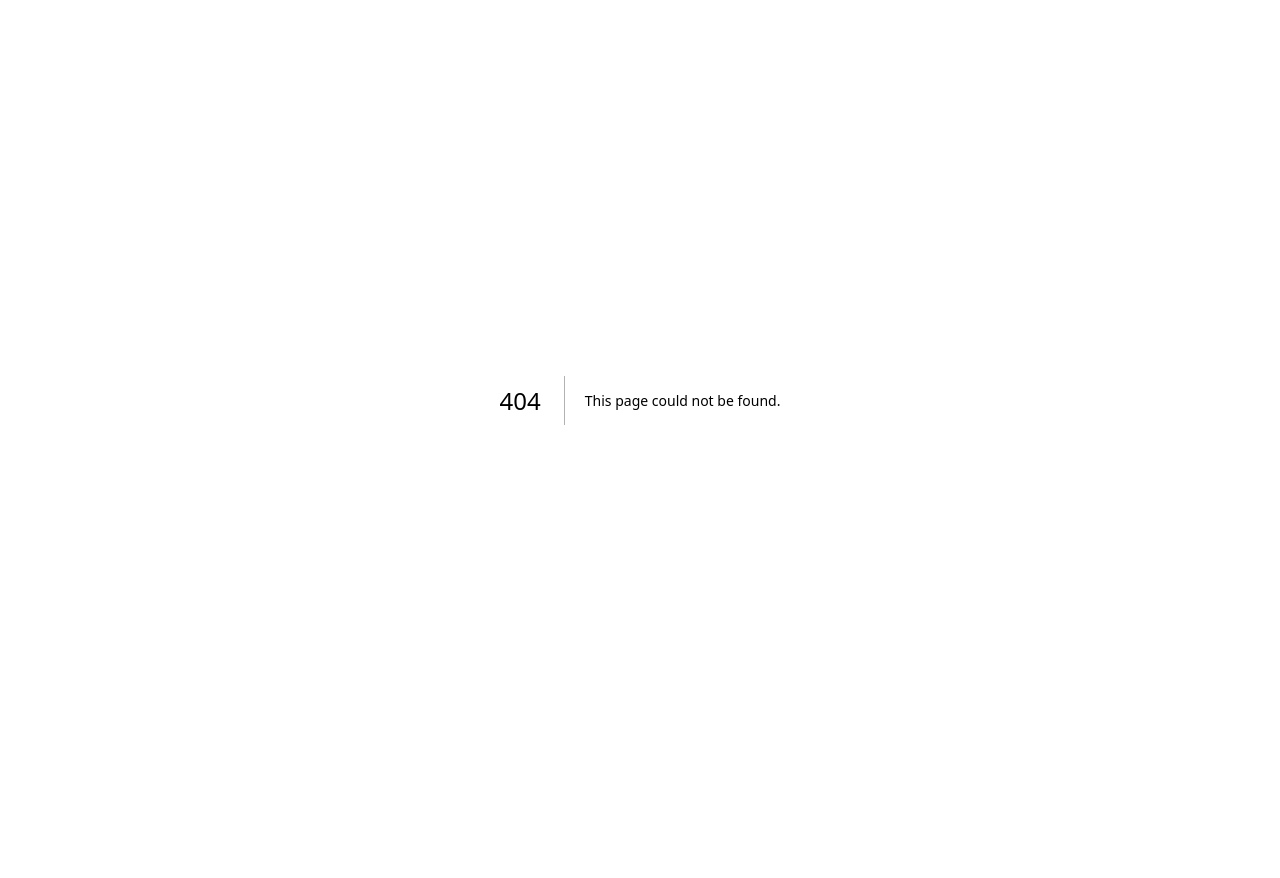
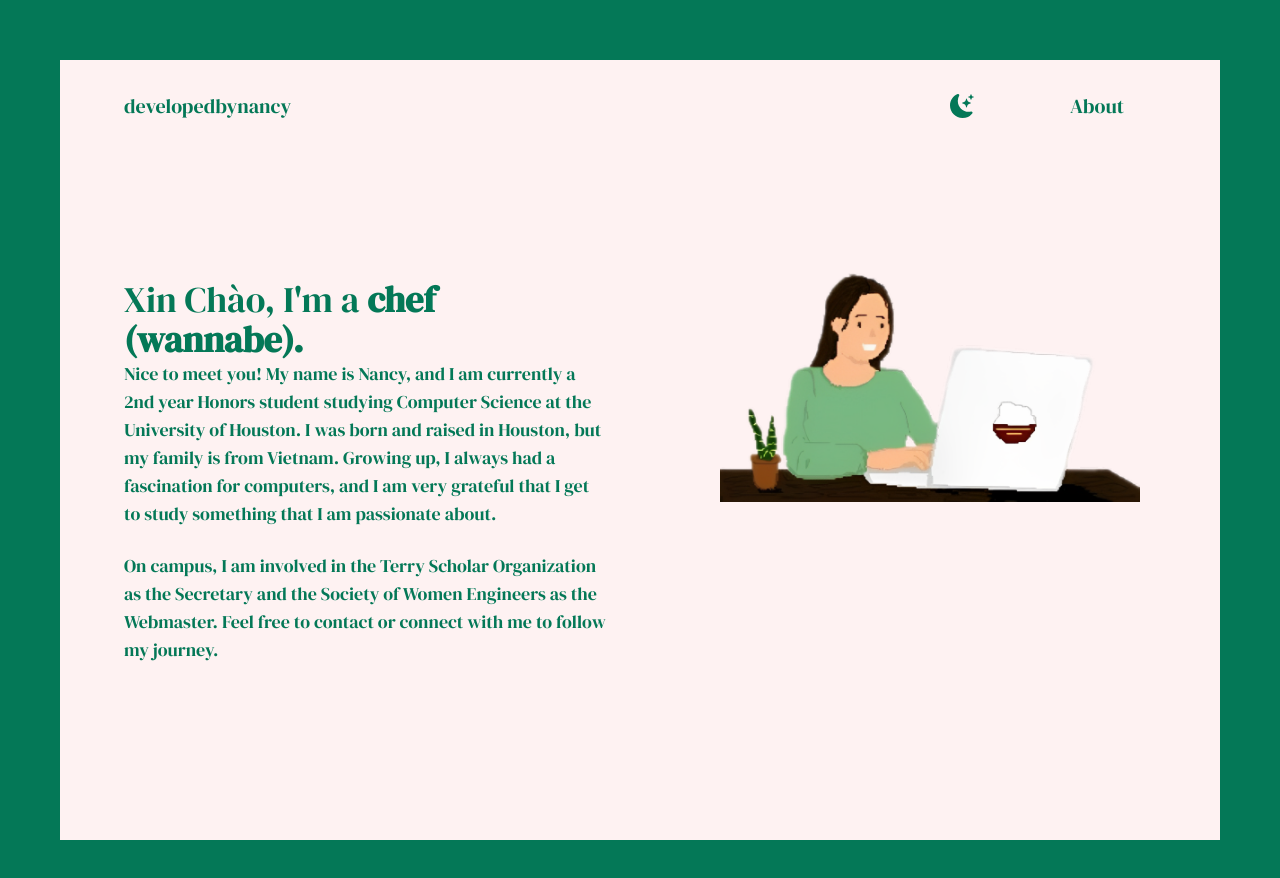
Before and after one commit to helloworldmynameisnancy/Nancy-Luu-Personal-Website, a Next.js app: page /About in a window 1280 px wide. Before the commit this address had no page. Shown: the top 878 px of the page. Before the commit the page ends 800 px from the top, so only its background shows below. Built offline with nearby package versions, Linux system fonts and the light colour scheme.

Commit message:
Initial commit from Create Next App

```diff
--- /dev/null
+++ b/pages/About.js
@@ -0,0 +1,54 @@
+import React from 'react';
+import Layout from './Layout';
+import Typical from 'react-typical';
+import Image from 'next/image';
+import lauren from '../public/Nancy Final.png';
+
+
+function AboutPage({ darkMode, setDarkMode }) {
+ return (
+   <Layout darkMode={darkMode} setDarkMode={setDarkMode}>
+     <section className="flex flex-col md:flex-row -my-28 -mb-8">
+       <div className="text-emerald-700 font-titleFont2 px-4 md:px-16 py-6 md:py-12 dark:text-red-50 md:w-1/2 md:pr-8">
+         <p className="sm: text-2xl md:text-3xl lg:text-4xl md:max-w-xl">
+             Xin Chào, I'm a{' '}
+             <Typical
+               loop={1}
+               wrapper="b"
+               steps={[
+                 'student.',
+                 1000,
+                 'developer.',
+                 1000,
+                 'chef (wannabe).',
+                 1000,
+                 'plant-mom.',
+                 1000,
+                 'student.',
+                 1000,
+               ]}
+             />
+         </p>
+         <p className="text-xl md:text-lg ">
+           Nice to meet you! My name is Nancy, and I am currently a 2nd year Honors student studying Computer Science at
+           the University of Houston. I was born and raised in Houston, but my family is from Vietnam. Growing up, I
+           always had a fascination for computers, and I am very grateful that I get to study something that I am
+           passionate about.
+         </p>
+         <p className="text-xl md:text-lg mt-4 md:mt-6 md:mb-40">
+           On campus, I am involved in the Terry Scholar Organization as the Secretary and the Society of Women
+           Engineers as the Webmaster. Feel free to contact or connect with me to follow my journey.
+         </p>
+       </div>
+       <div className="md:w-1/2 px-4 md:px-20 mb-6 md:mb-0">
+         <div className="max-w-full mx-auto">
+           <Image src={lauren} alt="Lauren" className="w-full md:max-w-md mx-auto" />
+         </div>
+       </div>
+     </section>
+   </Layout>
+ );
+}
+
+
+export default AboutPage;
--- /dev/null
+++ b/pages/Layout.js
@@ -0,0 +1,21 @@
+import React from 'react';
+import Navbar from './Nav';
+import { useState } from "react";
+
+function Layout({ children}) {
+  const [darkMode, setDarkMode]= useState(false);
+  return(
+     <div className={darkMode? "dark" : ""}>
+      <main className="bg-red-50 border-spacing border-t-60 border-b-60 border-l-60 border-r-60 border-emerald-700 dark:bg-emerald-700 dark:border-red-50">
+        <section className="min-h-full">
+          <Navbar darkMode={darkMode} setDarkMode={setDarkMode} />
+          <div className="flex flex-col items-center justify-center min-h-screenflex">
+            {children}
+          </div>
+        </section>
+      </main>
+    </div>
+  );
+}
+
+export default Layout;
--- /dev/null
+++ b/pages/Nav.js
@@ -0,0 +1,24 @@
+import React from 'react';
+import Link from 'next/link';
+import { BsFillMoonStarsFill } from 'react-icons/bs';
+
+function Navbar({ darkMode, setDarkMode }) {
+  return (
+    <nav className="py-8 mb-48 flex justify-between font-titleFont2 text-emerald-700 dark:text-red-50">
+    <Link href="/" legacyBehavior>
+      <a className="text-xl px-16">developedbynancy</a>
+     </Link>
+     <ul className="flex items-center">
+       <li><BsFillMoonStarsFill onClick={() => setDarkMode(!darkMode)} className="cursor-pointer text-2xl fill-emerald-700 dark:fill-white"/>
+       </li>
+       <li className="px-20">
+         <Link href="/About" legacyBehavior>
+         <a className="bg-white-500 px-4 dark:text-white text-xl">About</a>
+         </Link>
+       </li>
+     </ul>
+   </nav>
+  )
+}
+
+export default Navbar;
--- a/pages/index.js
+++ b/pages/index.js
@@ -1,118 +1,75 @@
-import Image from 'next/image'
-import { Inter } from 'next/font/google'
+import Head from "next/head";
+import Link from 'next/link';
+import Typical from "react-typical"
+import { BsFillMoonStarsFill } from 'react-icons/bs';
+import {
+AiFillFile,
+AiFillLinkedin,
+AiFillGithub,
+AiFillMail
+} from 'react-icons/ai'
+import { useState } from "react";
 
-const inter = Inter({ subsets: ['latin'] })
 
 export default function Home() {
-  return (
-    <main
-      className={`flex min-h-screen flex-col items-center justify-between p-24 ${inter.className}`}
-    >
-      <div className="z-10 max-w-5xl w-full items-center justify-between font-mono text-sm lg:flex">
-        <p className="fixed left-0 top-0 flex w-full justify-center border-b border-gray-300 bg-gradient-to-b from-zinc-200 pb-6 pt-8 backdrop-blur-2xl dark:border-neutral-800 dark:bg-zinc-800/30 dark:from-inherit lg:static lg:w-auto lg:rounded-xl lg:border lg:bg-gray-200 lg:p-4 lg:dark:bg-zinc-800/30">
-          Get started by editing&nbsp;
-          <code className="font-mono font-bold">pages/index.js</code>
-        </p>
-        <div className="fixed bottom-0 left-0 flex h-48 w-full items-end justify-center bg-gradient-to-t from-white via-white dark:from-black dark:via-black lg:static lg:h-auto lg:w-auto lg:bg-none">
-          <a
-            className="pointer-events-none flex place-items-center gap-2 p-8 lg:pointer-events-auto lg:p-0"
-            href="https://vercel.com?utm_source=create-next-app&utm_medium=default-template-tw&utm_campaign=create-next-app"
-            target="_blank"
-            rel="noopener noreferrer"
-          >
-            By{' '}
-            <Image
-              src="/vercel.svg"
-              alt="Vercel Logo"
-              className="dark:invert"
-              width={100}
-              height={24}
-              priority
-            />
-          </a>
-        </div>
-      </div>
+const [darkMode, setDarkMode]= useState(false);
+return (
+  <div className={darkMode? "dark" : ""}>
+    <Head>
+      <title>Nancy Luu Personal Website</title>
+      <meta name="description" content="Generated by create next app" />
+      <link rel="icon" href="/favicon.ico" />
+    </Head>
 
-      <div className="relative flex place-items-center before:absolute before:h-[300px] before:w-[480px] before:-translate-x-1/2 before:rounded-full before:bg-gradient-radial before:from-white before:to-transparent before:blur-2xl before:content-[''] after:absolute after:-z-20 after:h-[180px] after:w-[240px] after:translate-x-1/3 after:bg-gradient-conic after:from-sky-200 after:via-blue-200 after:blur-2xl after:content-[''] before:dark:bg-gradient-to-br before:dark:from-transparent before:dark:to-blue-700/10 after:dark:from-sky-900 after:dark:via-[#0141ff]/40 before:lg:h-[360px]">
-        <Image
-          className="relative dark:drop-shadow-[0_0_0.3rem_#ffffff70] dark:invert"
-          src="/next.svg"
-          alt="Next.js Logo"
-          width={180}
-          height={37}
-          priority
-        />
-      </div>
+    <main className="bg-red-50 border-spacing border-t-60 border-b-60 border-l-60 border-r-60 border-emerald-700 dark:bg-emerald-700 dark:border-red-50">
+      <section className ="min-h-full">
+         <nav className="py-8 mb-48 flex justify-between font-titleFont2 text-emerald-700 dark:text-red-50">
+         <Link href="/" legacyBehavior>
+           <a className="text-xl px-16">developedbynancy</a>
+          </Link>
+          <ul className="flex items-center">
+            <li><BsFillMoonStarsFill onClick={() => setDarkMode(!darkMode)} className="cursor-pointer text-2xl fill-emerald-700 dark:fill-white"/>
+            </li>
+            <li className="px-20">
+              <Link href="/About" legacyBehavior>
+              <a className="bg-white-500 px-4 dark:text-white text-xl">About</a>
+              </Link>
+            </li>
+          </ul>
+        </nav>
+        <div className="dark:text-red-50 flex flex-col items-center justify-center font-titleFont2 text-emerald-700">
+         <h1 className="text-6xl md:text-7xl">Nancy Luu</h1>
+         <p className="text-xl md:text-2xl py-3 mdl:text-xl max-w-xl mx-auto dark:text-red-50 ">
+           {' '}
 
-      <div className="mb-32 grid text-center lg:max-w-5xl lg:w-full lg:mb-0 lg:grid-cols-4 lg:text-left">
-        <a
-          href="https://nextjs.org/docs?utm_source=create-next-app&utm_medium=default-template-tw&utm_campaign=create-next-app"
-          className="group rounded-lg border border-transparent px-5 py-4 transition-colors hover:border-gray-300 hover:bg-gray-100 hover:dark:border-neutral-700 hover:dark:bg-neutral-800/30"
-          target="_blank"
-          rel="noopener noreferrer"
-        >
-          <h2 className={`mb-3 text-2xl font-semibold`}>
-            Docs{' '}
-            <span className="inline-block transition-transform group-hover:translate-x-1 motion-reduce:transform-none">
-              -&gt;
-            </span>
-          </h2>
-          <p className={`m-0 max-w-[30ch] text-sm opacity-50`}>
-            Find in-depth information about Next.js features and API.
-          </p>
-        </a>
+           <Typical
+             loop={1}
+             wrapper="b"
+             steps={[
+               'Computer Science @ University of Houston',
+               1000
+             ]}
 
-        <a
-          href="https://nextjs.org/learn?utm_source=create-next-app&utm_medium=default-template-tw&utm_campaign=create-next-app"
-          className="group rounded-lg border border-transparent px-5 py-4 transition-colors hover:border-gray-300 hover:bg-gray-100 hover:dark:border-neutral-700 hover:dark:bg-neutral-800/30"
-          target="_blank"
-          rel="noopener noreferrer"
-        >
-          <h2 className={`mb-3 text-2xl font-semibold`}>
-            Learn{' '}
-            <span className="inline-block transition-transform group-hover:translate-x-1 motion-reduce:transform-none">
-              -&gt;
-            </span>
-          </h2>
-          <p className={`m-0 max-w-[30ch] text-sm opacity-50`}>
-            Learn about Next.js in an interactive course with&nbsp;quizzes!
-          </p>
-        </a>
+             />
+         </p>
 
-        <a
-          href="https://vercel.com/templates?framework=next.js&utm_source=create-next-app&utm_medium=default-template-tw&utm_campaign=create-next-app"
-          className="group rounded-lg border border-transparent px-5 py-4 transition-colors hover:border-gray-300 hover:bg-gray-100 hover:dark:border-neutral-700 hover:dark:bg-neutral-800/30"
-          target="_blank"
-          rel="noopener noreferrer"
-        >
-          <h2 className={`mb-3 text-2xl font-semibold`}>
-            Templates{' '}
-            <span className="inline-block transition-transform group-hover:translate-x-1 motion-reduce:transform-none">
-              -&gt;
-            </span>
-          </h2>
-          <p className={`m-0 max-w-[30ch] text-sm opacity-50`}>
-            Discover and deploy boilerplate example Next.js&nbsp;projects.
-          </p>
-        </a>
-
-        <a
-          href="https://vercel.com/new?utm_source=create-next-app&utm_medium=default-template-tw&utm_campaign=create-next-app"
-          className="group rounded-lg border border-transparent px-5 py-4 transition-colors hover:border-gray-300 hover:bg-gray-100 hover:dark:border-neutral-700 hover:dark:bg-neutral-800/30"
-          target="_blank"
-          rel="noopener noreferrer"
-        >
-          <h2 className={`mb-3 text-2xl font-semibold`}>
-            Deploy{' '}
-            <span className="inline-block transition-transform group-hover:translate-x-1 motion-reduce:transform-none">
-              -&gt;
-            </span>
-          </h2>
-          <p className={`m-0 max-w-[30ch] text-sm opacity-50`}>
-            Instantly deploy your Next.js site to a shareable URL with Vercel.
-          </p>
-        </a>
-      </div>
+       </div>
+       <div className="text-3xl md:text-4xl flex justify-center gap-5 py-1 mb-64 text-emerald-700 dark:text-white">
+         <a href="/file">
+           <AiFillFile/>
+         </a>
+         <a href="https://www.linkedin.com/in/nancyhluu/">
+           <AiFillLinkedin/>
+         </a>
+         <a href="https://github.com/">
+           <AiFillGithub/>
+         </a>
+         <a href="mailto:n.luu1330@gmail.com">
+           <AiFillMail/>
+         </a>
+       </div>
+      </section>
     </main>
-  )
-}
+  </div>
+);
+};
--- a/styles/globals.css
+++ b/styles/globals.css
@@ -1,27 +1,21 @@
+@import url('https://fonts.googleapis.com/css2?family=DM+Serif+Display&family=Gilda+Display&display=swap');
 @tailwind base;
 @tailwind components;
 @tailwind utilities;
 
-:root {
-  --foreground-rgb: 0, 0, 0;
-  --background-start-rgb: 214, 219, 220;
-  --background-end-rgb: 255, 255, 255;
+html,
+body {
+  padding: 0;
+  margin: 0;
+  font-family: -apple-system, BlinkMacSystemFont, Segoe UI, Roboto, Oxygen,
+    Ubuntu, Cantarell, Fira Sans, Droid Sans, Helvetica Neue, sans-serif;
 }
 
-@media (prefers-color-scheme: dark) {
-  :root {
-    --foreground-rgb: 255, 255, 255;
-    --background-start-rgb: 0, 0, 0;
-    --background-end-rgb: 0, 0, 0;
-  }
+a {
+  color: inherit;
+  text-decoration: none;
 }
 
-body {
-  color: rgb(var(--foreground-rgb));
-  background: linear-gradient(
-      to bottom,
-      transparent,
-      rgb(var(--background-end-rgb))
-    )
-    rgb(var(--background-start-rgb));
+* {
+  box-sizing: border-box;
 }
--- a/tailwind.config.js
+++ b/tailwind.config.js
@@ -1,5 +1,6 @@
 /** @type {import('tailwindcss').Config} */
 module.exports = {
+  darkMode: 'class',
   content: [
     './pages/**/*.{js,ts,jsx,tsx,mdx}',
     './components/**/*.{js,ts,jsx,tsx,mdx}',
@@ -7,12 +8,15 @@ module.exports = {
   ],
   theme: {
     extend: {
-      backgroundImage: {
-        'gradient-radial': 'radial-gradient(var(--tw-gradient-stops))',
-        'gradient-conic':
-          'conic-gradient(from 180deg at 50% 50%, var(--tw-gradient-stops))',
+      borderWidth:{
+        '48': '48px',
+        '60': '60px'
+      },
+      fontFamily: {
+        titleFont: ["Gildo Display"],
+        titleFont2: ("DM Serif Display")
       },
     },
-  },
+    },
   plugins: [],
-}
+};
```
Also changed, not shown: public/Nancy Final.png (added).
